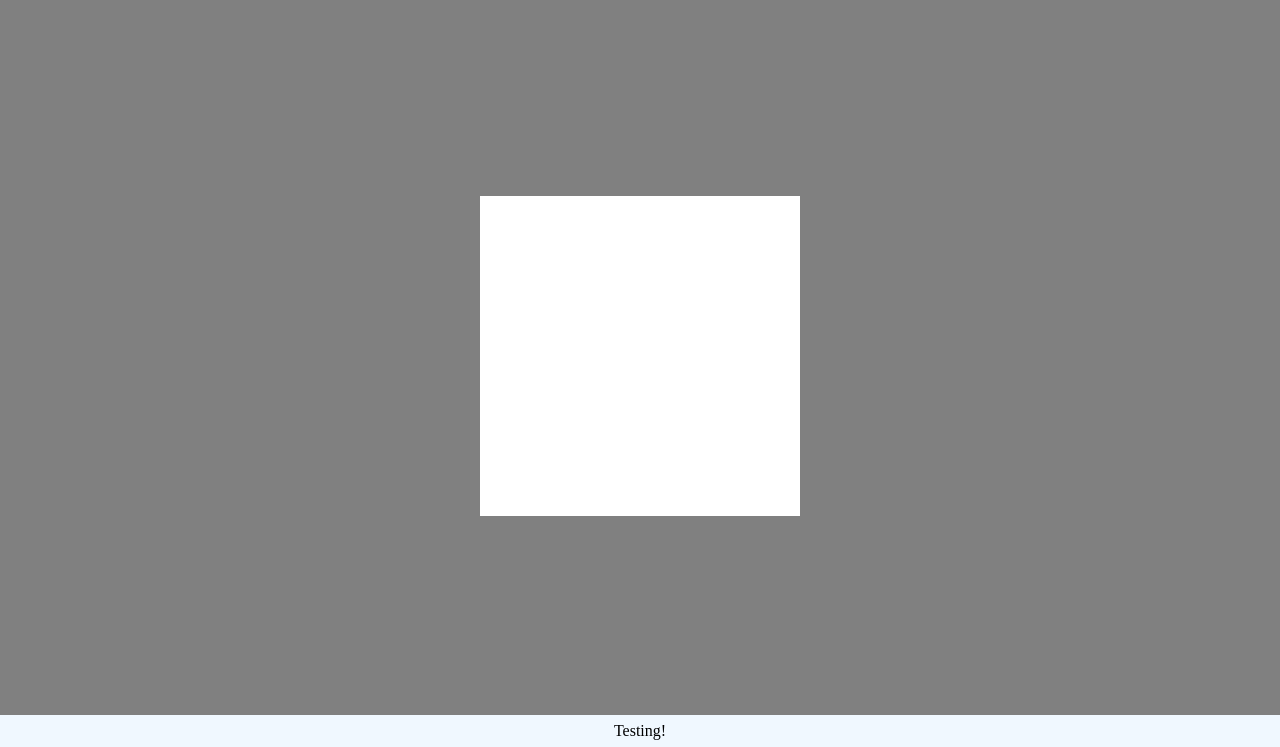
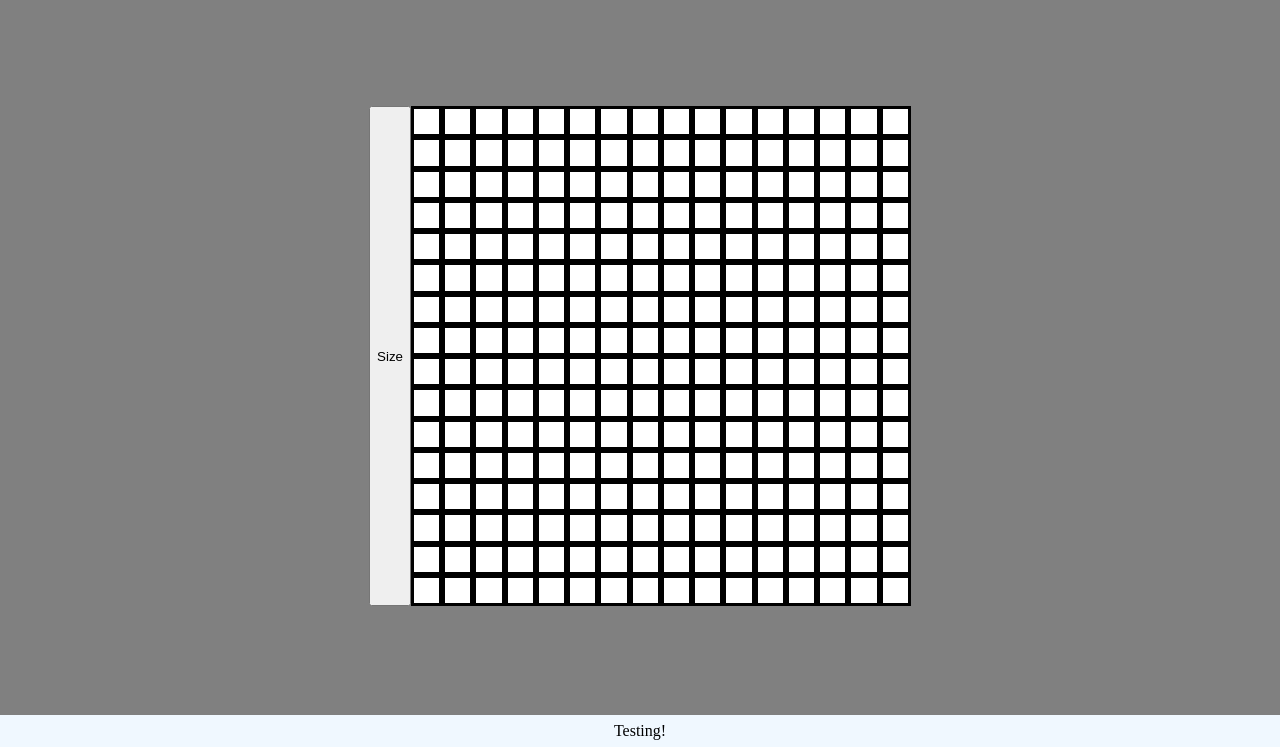
Before and after one commit to Kelvin-Yeung/pixel-painter, a plain HTML site: page index.html in a window 1280 px wide. Shown: the part 53-800 px from the top of the page. Drawn offline with Linux system fonts and the light colour scheme.

Commit message:
Added resizability functionality and improved webpage structure

```diff
--- a/index.html
+++ b/index.html
@@ -10,11 +10,11 @@
   </head>
   <body>
     <header>
-      <div class = "branding">
+      <div class="branding">
         <img src="img/paintbrush.png" alt="Pixelated paintbrush and palette" height="50px">
         Pixel Painter
       </div>
-      <div class = "sections">
+      <div class="sections">
         <ul>
           <li><a href="#">⭐ - Something</a></li>
           <li><a href="#">🦸🏽‍♂️ - Feedback</a></li>
@@ -23,8 +23,8 @@
       </div>
     </header>
     <div class="content">
-      <div class="container">
-      </div>
+      <button type="button" height="10px">Size</button>
+      <div class="container"></div>
     </div>
     <footer>
       Testing!
--- a/script.js
+++ b/script.js
@@ -1,10 +1,20 @@
 const board = document.querySelector(".container");
+const changeSize = document.querySelector("button");
 
 function createGrid(size) {
   for (let i = 0; i < size * size; ++i) {
+    board.style.gridTemplateColumns = `repeat(${size}, 1fr)`;
+    board.style.gridTemplateRows = `repeat(${size}, 1fr)`;
     const square = document.createElement("div");
     square.classList.add("element");
     board.appendChild(square);
+    board.addEventListener("mouseover", addFilled);
+  }
+}
+
+function removeGrid() {
+  while (board.firstChild) {
+    board.removeChild(board.firstChild);
   }
 }
 
@@ -12,8 +22,10 @@ function addFilled(event) {
   event.target.classList.add("filled");
 }
 
-createGrid(16);
-const grid = document.querySelectorAll(".element");
-for (const block of grid) {
-  block.addEventListener("mouseenter", addFilled);
-}
+changeSize.addEventListener("click", () => {
+  let size = prompt("What size do you want the grid to be?", 16);
+  removeGrid()
+  createGrid(size);
+});
+
+window.onload = createGrid(16);
--- a/style.css
+++ b/style.css
@@ -30,23 +30,23 @@ a {
   text-decoration: none;
 }
 
-
-
-.container {
-  display: flex;
-  flex-wrap: wrap;
-  max-width: 320px;
-}
-
 .content {
   display: flex;
   justify-content: center;
 }
 
+.container {
+  display: grid;
+  grid-template-columns: repeat(16, 1fr);
+  grid-template-rows: repeat(16, 1fr);
+  width: 500px;
+  height: 500px;
+
+}
+
 .element {
-  width: 20px;
-  height: 20px;
   background-color: white;
+  border: solid;
 }
 
 .filled {
```
